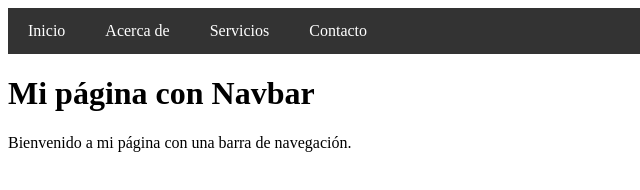
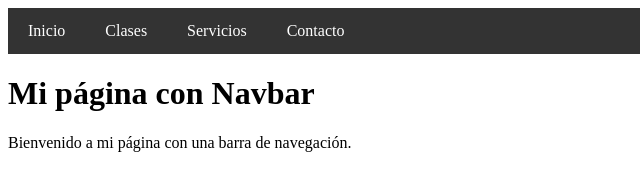
Before and after one commit to Jhonyfx/progra2023, a plain HTML site: page index.html in a window 1280 px wide. Shown: the full height of the page, 0-640 px from the left. Drawn offline with Linux system fonts and the light colour scheme.

Commit message:
Update index.html

```diff
--- a/index.html
+++ b/index.html
@@ -28,7 +28,7 @@
   <!-- Barra de navegación -->
   <div class="navbar">
     <a href="#">Inicio</a>
-    <a href="#">Acerca de</a>
+    <a href="#">Clases</a>
     <a href="#">Servicios</a>
     <a href="#">Contacto</a>
   </div>
```
